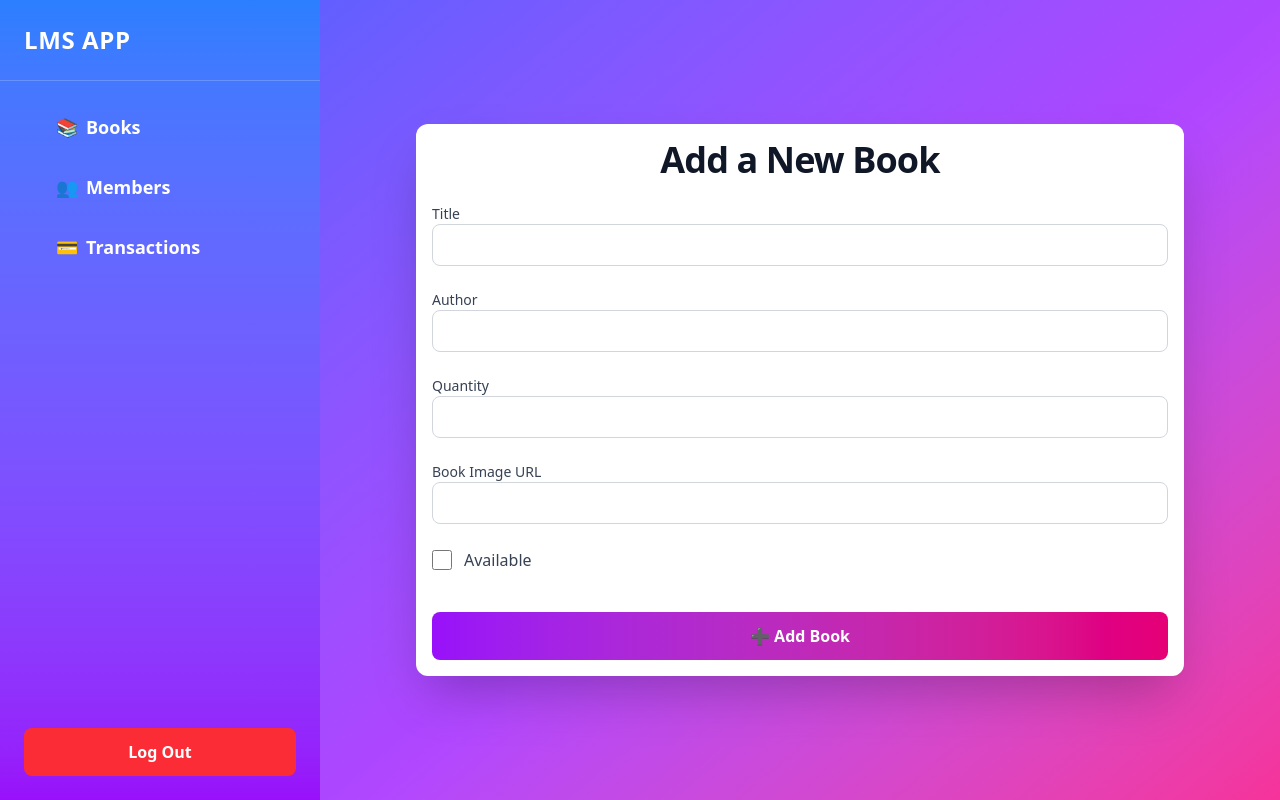
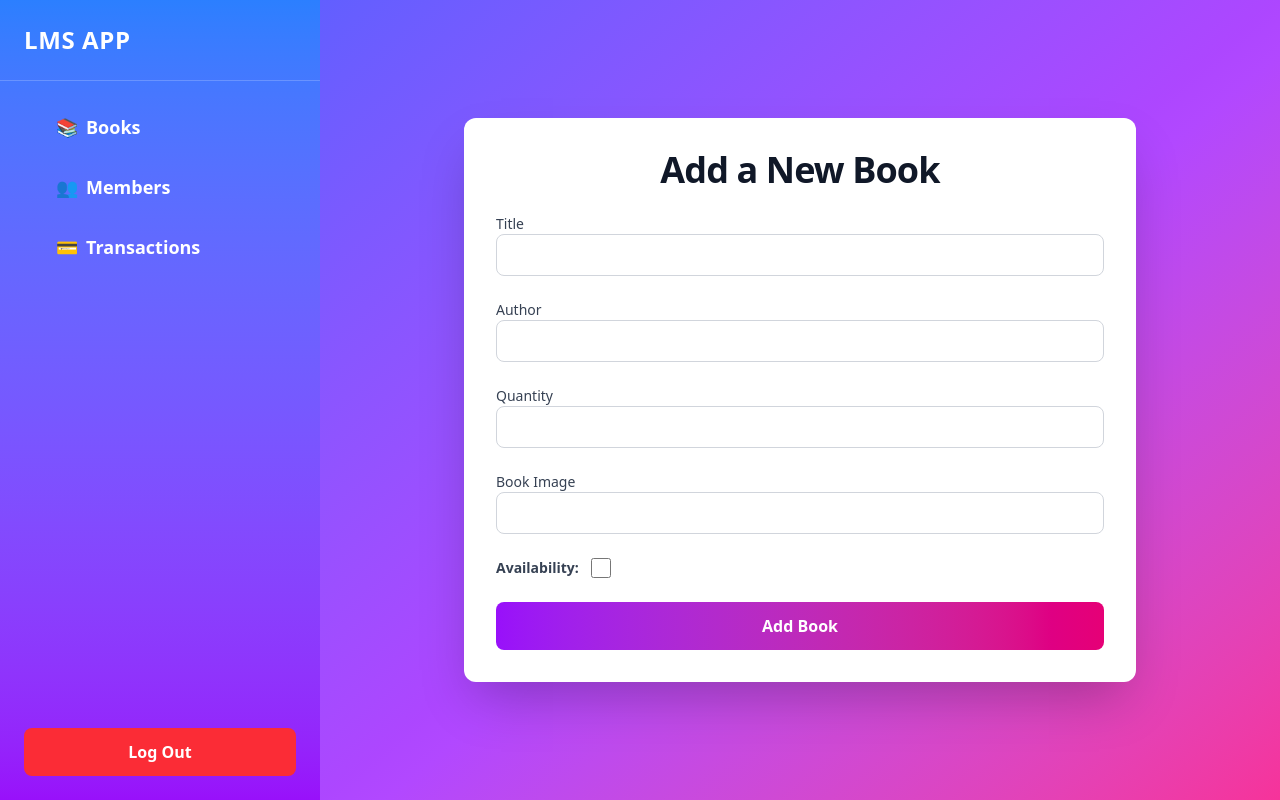
Before and after one commit to ksamrat224/LMS, a React (Vite) app in the folder Frontend/: page /add-book in a window 1280 px wide. Built offline with nearby package versions, Linux system fonts and the light colour scheme; sample sign-in values are in the browser's storage.

Commit message:
add book data completed

```diff
--- a/Frontend/src/pages/AddBook.tsx
+++ b/Frontend/src/pages/AddBook.tsx
@@ -1,20 +1,64 @@
+import { toast } from "react-toastify";
 import Button from "../components/Button";
 import Input from "../components/Input";
+import { axiosInstance } from "../utils/axiosInterceptor";
+import { FormEvent } from "react";
 
 const AddBook = () => {
+  const handleSubmit = async (e: FormEvent<HTMLFormElement>) => {
+    e.preventDefault();
+    const formData = new FormData(e.currentTarget);
+    const formValues = JSON.stringify(Object.fromEntries(formData.entries()));
+    const parsedFormValues = JSON.parse(formValues);
+
+    try {
+      const response = await axiosInstance(`/books`, {
+        method: "POST",
+        data: {
+          ...parsedFormValues,
+          quantity: parseInt(parsedFormValues?.quantity, 10),
+          availability: parsedFormValues?.availability === "on",
+        },
+      });
+      console.log(response.data);
+
+      toast.success("Book Added Successfully", {
+        position: "top-right",
+        autoClose: 1000,
+        hideProgressBar: false,
+        closeOnClick: true,
+        pauseOnHover: false,
+        draggable: true,
+        progress: undefined,
+      });
+    } catch (err: any) {
+      console.log(err);
+      toast.error("Failed, Please try again", {
+        position: "top-right",
+        autoClose: 1000,
+        hideProgressBar: false,
+        closeOnClick: true,
+        pauseOnHover: false,
+        draggable: true,
+        progress: undefined,
+      });
+    }
+  };
+
   return (
     <div className="h-screen flex items-center justify-center bg-gradient-to-br from-indigo-500 via-purple-500 to-pink-500">
-      <div className="bg-white p-4 rounded-xl shadow-2xl w-full max-w-3xl">
-        <h1 className="text-4xl font-extrabold text-center mb-6 text-gray-900 tracking-tight flex items-center justify-center gap-2">
+      <div className="bg-white p-6 md:p-8 rounded-xl shadow-2xl w-full max-w-2xl">
+        <h1 className="text-4xl font-extrabold text-center mb-6 text-gray-900 tracking-tight">
           Add a New Book
         </h1>
-        <form className="space-y-6">
+        <form className="space-y-6" onSubmit={handleSubmit}>
           {/* Title Input */}
           <Input
             name="title"
             type="text"
             id="title"
             label="Title"
+            required={true}
           />
           {/* Author Input */}
           <Input
@@ -22,6 +66,7 @@ const AddBook = () => {
             type="text"
             id="author"
             label="Author"
+            required={true}
           />
           {/* Quantity Input */}
           <Input
@@ -35,31 +80,29 @@ const AddBook = () => {
             name="book_img"
             type="text"
             id="book_img"
-            label="Book Image URL"
+            label="Book Image"
           />
           {/* Availability Checkbox */}
-          <div className="flex items-center space-x-3">
+          <div className="flex items-center">
+            <label
+              htmlFor="availability"
+              className="text-gray-700 text-sm font-bold"
+            >
+              Availability:
+            </label>
             <input
               type="checkbox"
               id="availability"
               name="availability"
-              className="w-5 h-5 text-blue-600 border-gray-300 rounded focus:ring-blue-500"
+              className="mx-3 w-5 h-5"
             />
-            <label
-              htmlFor="availability"
-              className="text-gray-700 font-medium"
-            >
-              Available
-            </label>
           </div>
           {/* Submit Button */}
-          <div className="pt-4">
-            <Button
-              label="➕ Add Book"
-              type="submit"
-              bgColor="bg-gradient-to-r from-purple-600 to-pink-600 hover:from-purple-700 hover:to-pink-700 transition-all"
-            />
-          </div>
+          <Button
+            label="Add Book"
+            type="submit"
+            bgColor="bg-gradient-to-r from-purple-600 to-pink-600 hover:from-purple-700 hover:to-pink-700 transition-all"
+          />
         </form>
       </div>
     </div>
```
